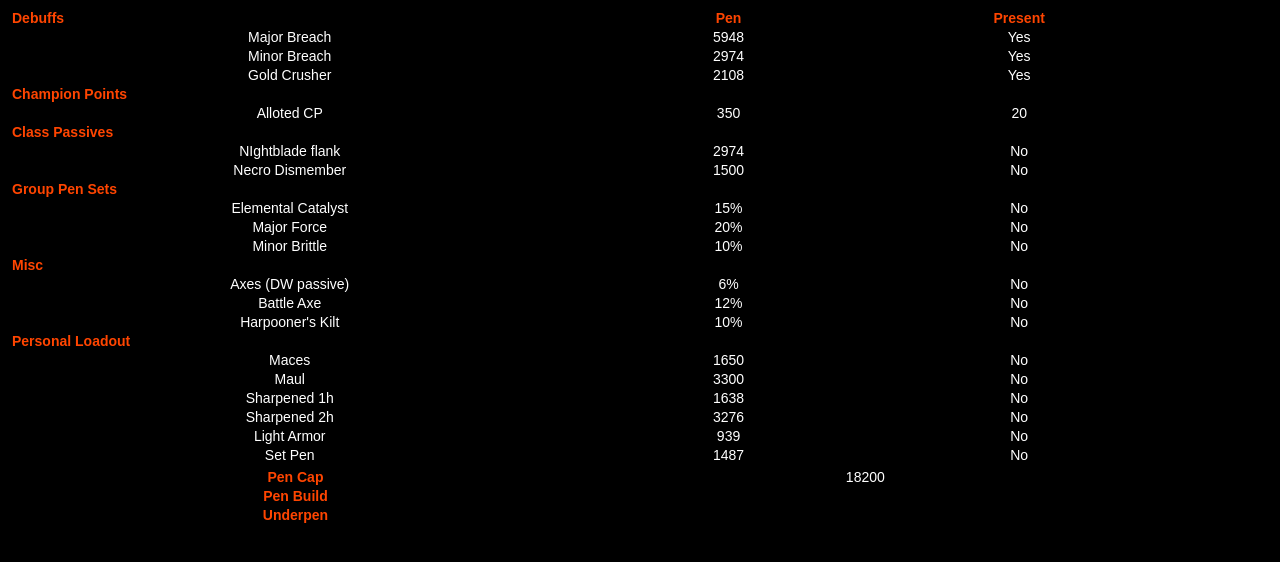
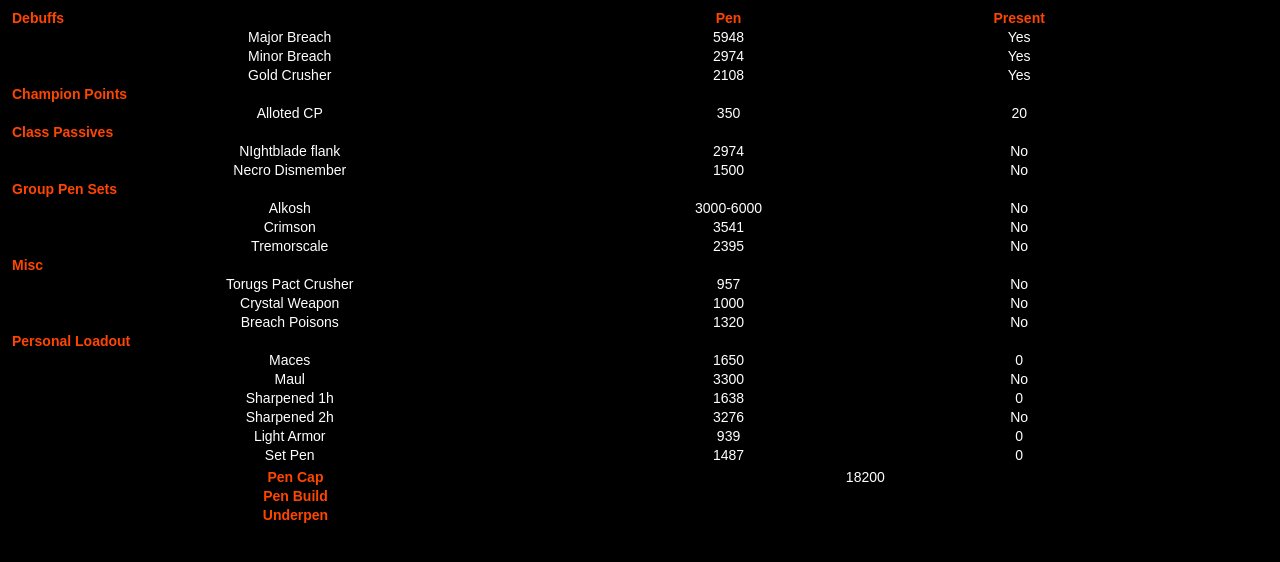
Before and after one commit to djmorosini/pencalc, a plain HTML site: page index.html in a window 1280 px wide. Drawn offline with Linux system fonts and the light colour scheme.

Commit message:
pen not crit

```diff
--- a/index.html
+++ b/index.html
@@ -67,18 +67,18 @@
       <th></th>
     </tr>
     <tr>
-      <td>Elemental Catalyst</td>
-      <td>15%</td>
+      <td>Alkosh</td>
+      <td>3000-6000</td>
       <td><select id="select7" onchange="updatePen()"><option>Yes</option><option selected="selected">No</option></select></td>
     </tr>
     <tr>
-      <td>Major Force</td>
-      <td>20%</td>
+      <td>Crimson</td>
+      <td>3541</td>
       <td><select id="select8" onchange="updatePen()"><option>Yes</option><option selected="selected">No</option></select></td>
     </tr>
     <tr>
-      <td>Minor Brittle</td>
-      <td>10%</td>
+      <td>Tremorscale</td>
+      <td>2395</td>
       <td><select id="select9" onchange="updatePen()"><option>Yes</option><option selected="selected">No</option></select></td>
     </tr>
     <tr>
@@ -87,18 +87,18 @@
       <th></th>
     </tr>
     <tr>
-      <td>Axes (DW passive)</td>
-      <td>6%</td>
+      <td>Torugs Pact Crusher</td>
+      <td>957</td>
       <td><select id="select10" onchange="updatePen()"><option>Yes</option><option selected="selected">No</option></select></td>
     </tr>
     <tr>
-      <td>Battle Axe</td>
-      <td>12%</td>
+      <td>Crystal Weapon</td>
+      <td>1000</td>
       <td><select id="select11" onchange="updatePen()"><option>Yes</option><option selected="selected">No</option></select></td>
     </tr>
     <tr>
-      <td>Harpooner's Kilt</td>
-      <td>10%</td>
+      <td>Breach Poisons</td>
+      <td>1320</td>
       <td><select id="select12" onchange="updatePen()"><option>Yes</option><option selected="selected">No</option></select></td>
     </tr>
     <tr>
@@ -109,7 +109,7 @@
     <tr>
       <td>Maces</td>
       <td>1650</td>
-      <td><select id="select13" onchange="updatePen()"><option>Yes</option><option selected="selected">No</option></select></td>
+      <td><select id="select13" onchange="updatePen()"><option>0</option><option>1</option><option>2</option></select></td>
     </tr>
     <tr>
       <td>Maul</td>
@@ -119,7 +119,7 @@
     <tr>
       <td>Sharpened 1h</td>
       <td>1638</td>
-      <td><select id="select15" onchange="updatePen()"><option>Yes</option><option selected="selected">No</option></select></td>
+      <td><select id="select15" onchange="updatePen()"><option>0</option><option>1</option><option>2</option></select></td>
     </tr>
     <tr>
       <td>Sharpened 2h</td>
@@ -129,12 +129,12 @@
     <tr>
       <td>Light Armor</td>
       <td>939</td>
-      <td><select id="select17" onchange="updatePen()"><option>Yes</option><option selected="selected">No</option></select></td>
+      <td><select id="select17" onchange="updatePen()"><option>0</option><option>1</option><option>2</option><option>3</option><option>4</option><option>5</option><option>6</option><option>7</option></select></td>
     </tr>
     <tr>
       <td>Set Pen</td>
       <td>1487</td>
-      <td><select id="select18" onchange="updatePen()"><option>Yes</option><option selected="selected">No</option></select></td>
+      <td><select id="select18" onchange="updatePen()"><option>0</option><option>1</option><option>2</option></select></td>
     </tr>
   </table>
   <table>
```
